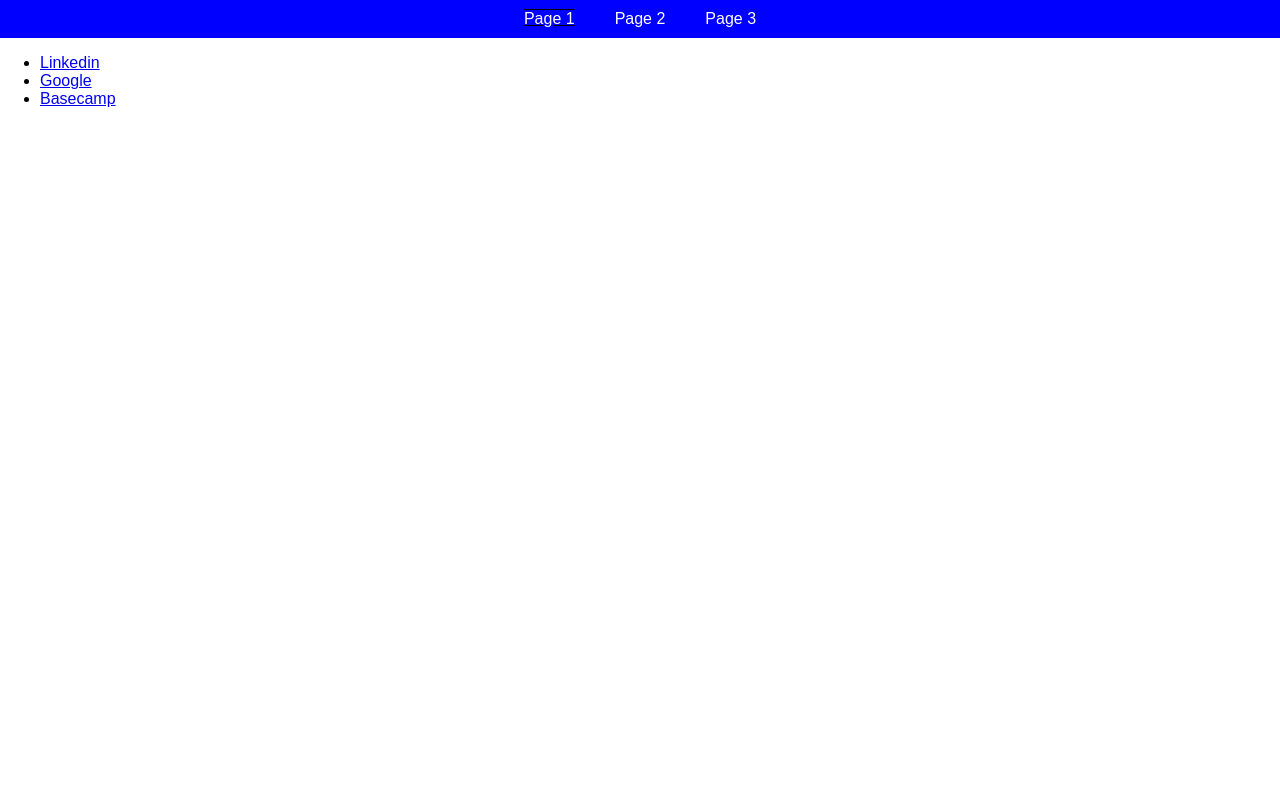
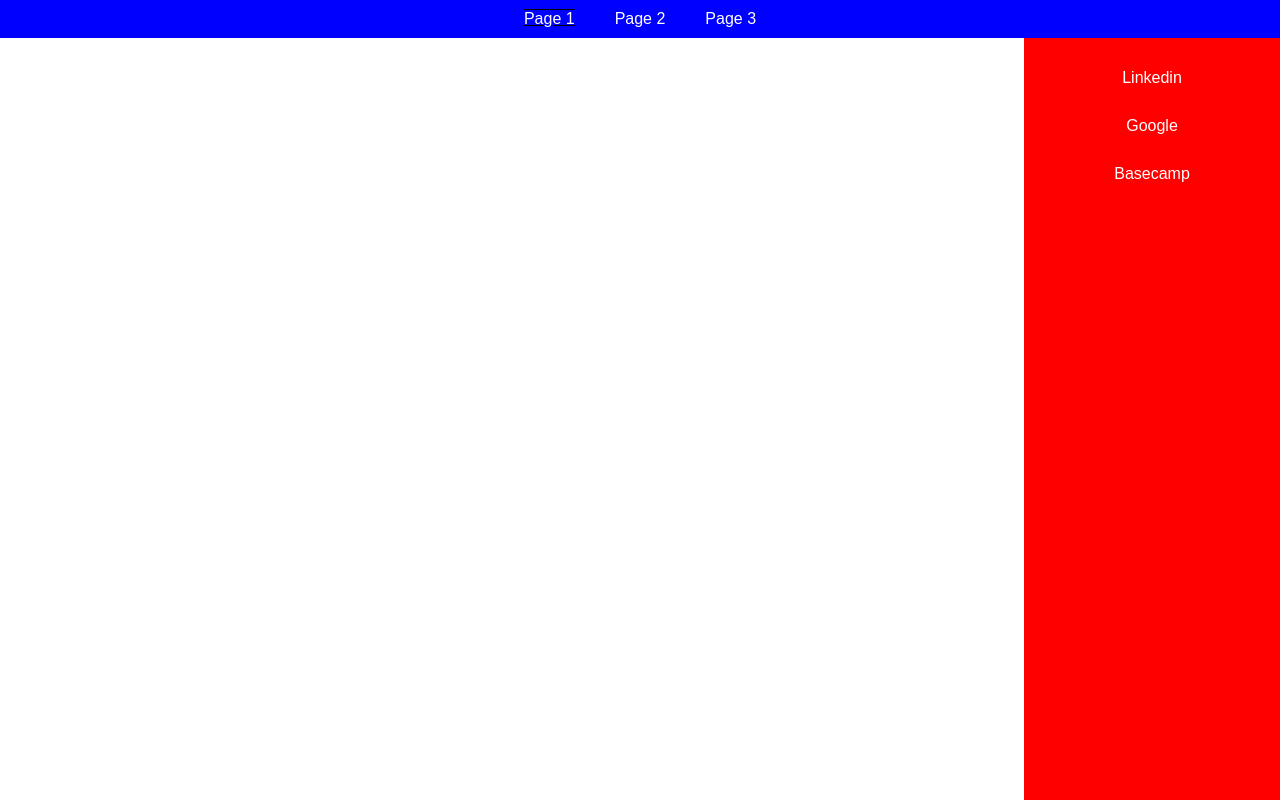
Before and after one commit to aciturbide/lab6, a plain HTML site: page index.html in a window 1280 px wide. Drawn offline with Linux system fonts and the light colour scheme.

Commit message:
added correct ids for sidebar

```diff
--- a/css/style.css
+++ b/css/style.css
@@ -37,3 +37,24 @@ display: block;
   text-decoration: underline overline;
 }
 /*SIDE BAR CSS*/
+#sidebar-container{
+    position: fixed;
+    right: 0%;
+    background-color: red;
+    height: 100%;
+    width: 20%;
+}
+#sidebar ul{
+  list-style-type: none;
+  text-align: center;
+  padding: 0;
+}
+#sidebar ul li a {
+  display: block;
+  padding: 15px 0;
+  color: #fff;
+  text-decoration: none;
+}
+#sidebar ul li a:hover{
+  background-color: #000;
+}
```
